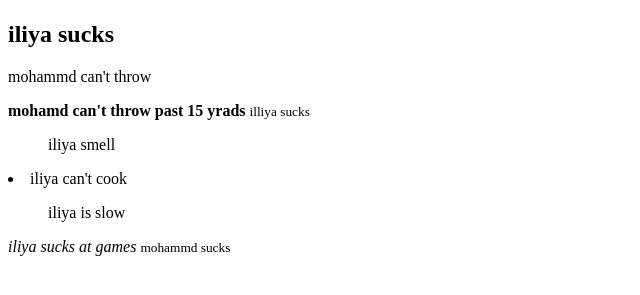
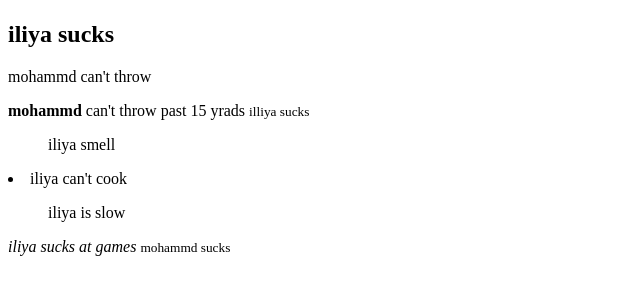
Before and after one commit to aydenchan721-afk/aydenchan721-afk.githib.io, a plain HTML site: page lesson1.html in a window 1280 px wide. Shown: the part 59-354 px from the top of the page, without its empty margins (0-640 px from the left). Drawn offline with Linux system fonts and the light colour scheme.

Commit message:
Update lesson1.html

```diff
--- a/lesson1.html
+++ b/lesson1.html
@@ -7,7 +7,7 @@
    <h1>mohammd sucks </h1>
     <h2> iliya sucks </h2>
     <p>mohammd can't throw </p>
-    <strong>mohamd can't throw past 15 yrads </strong>
+    <strong>mohammd</strong> can't throw past 15 yrads
     <small>illiya sucks</small>
     <ul>iliya smell</ul>
     <li>iliya can't cook</li>
```
